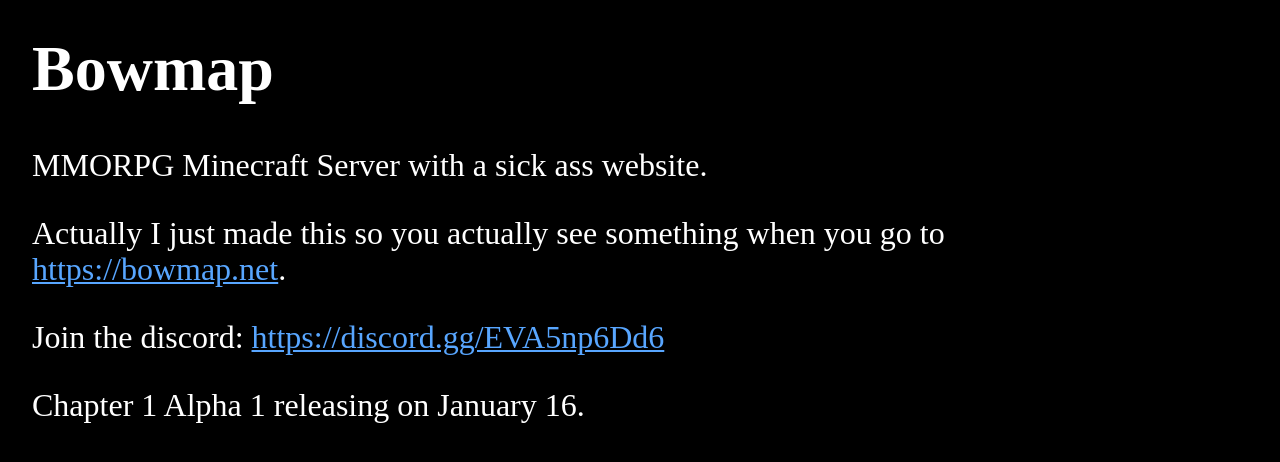
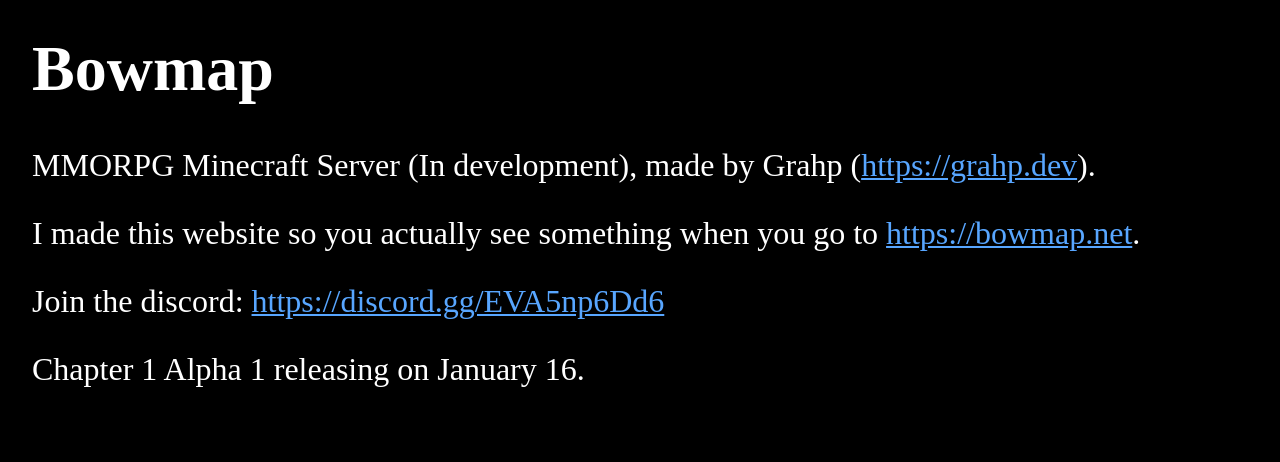
Before and after one commit to Bowmap/website, a Jekyll site: the page built from pages/Home.md, in a window 1280 px wide. Shown: the top 462 px of the page. Built offline with Jekyll 4.4.1, drawn with Linux system fonts in a browser that asks for light colours.

Commit message:
Update "Home"

```diff
--- a/pages/Home.md
+++ b/pages/Home.md
@@ -3,9 +3,9 @@ permalink: /
 title: Bowmap
 ---
 
-MMORPG Minecraft Server with a sick ass website.
+MMORPG Minecraft Server (In development), made by Grahp ([https://grahp.dev](https://grahp.dev)).
 
-Actually I just made this so you actually see something when you go to [https://bowmap.net](https://bowmap.net).
+I made this website so you actually see something when you go to [https://bowmap.net](https://bowmap.net).
 
 Join the discord: [https://discord.gg/EVA5np6Dd6](https://discord.gg/EVA5np6Dd6)
 
```
